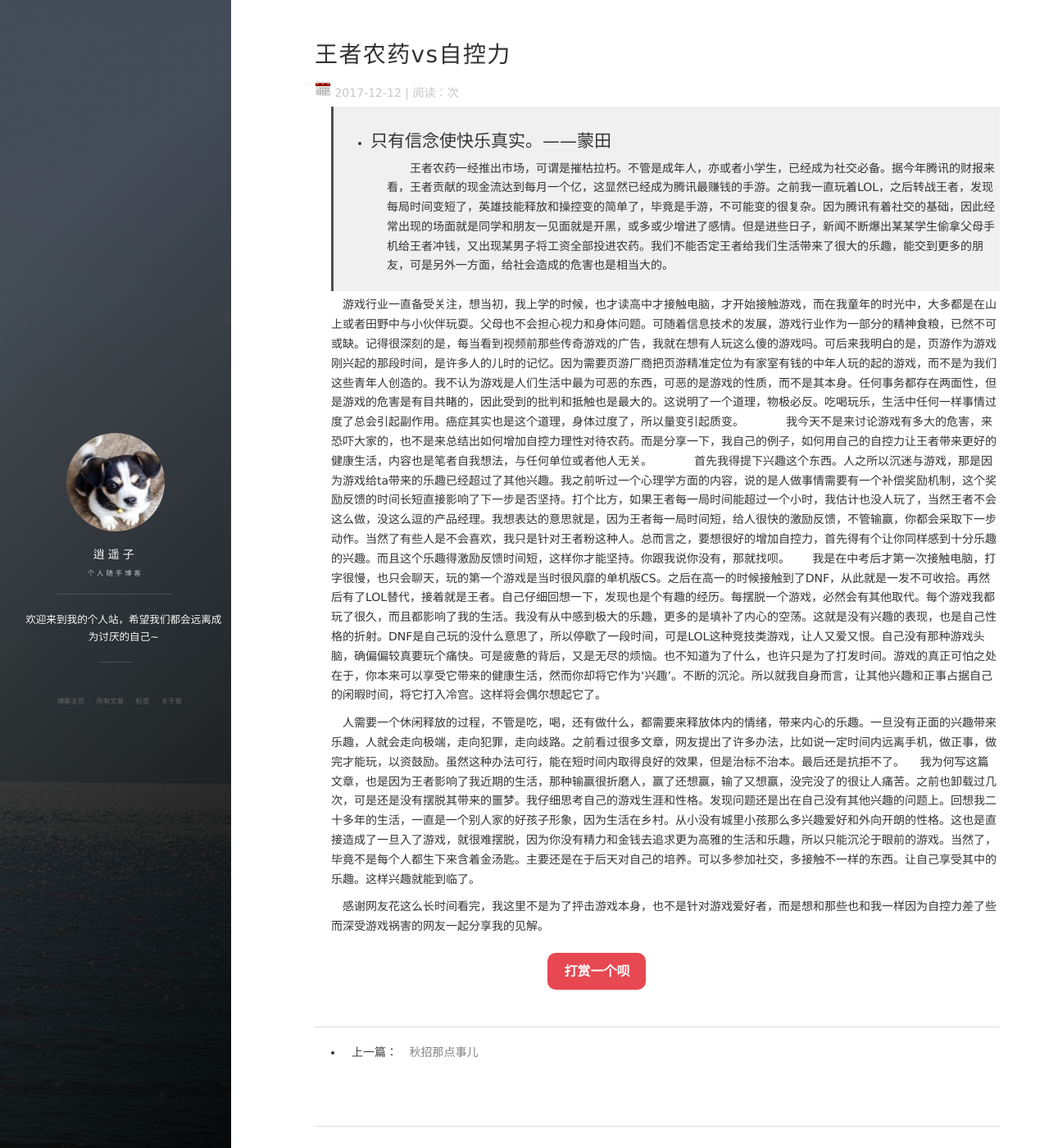
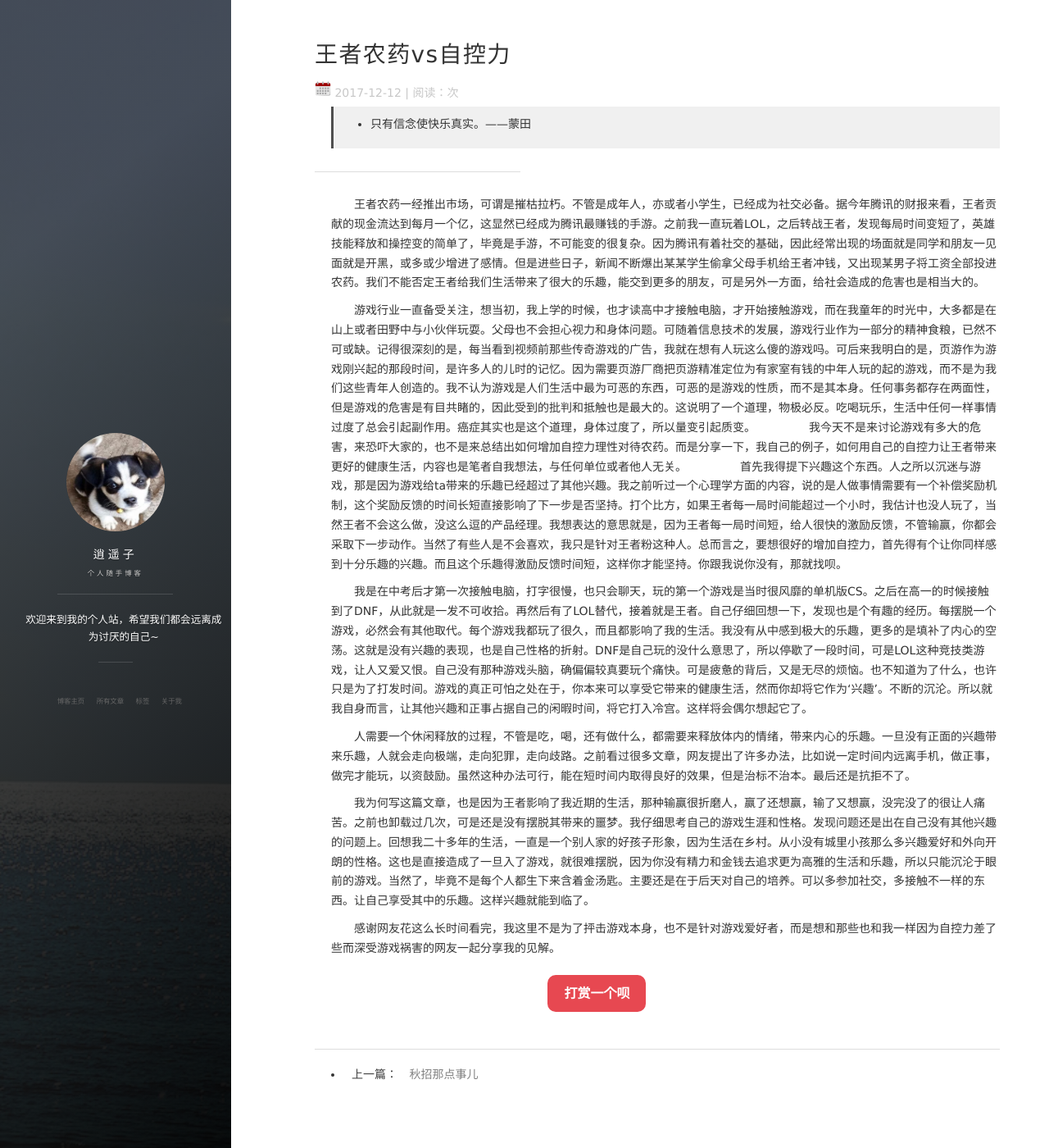
Before and after one commit to leezhu/leezhu.github.io, a Jekyll site: the page built from _posts/2017-12-12-王者农药vs自控力.md, in a window 1280 px wide and 1400 px high. Shown: the whole window at 82% size. Built offline with Jekyll 4.4.1, drawn with Linux system fonts in a browser that asks for light colours; nearby versions of some CDN libraries; comment, search, counter and statistics services are not loaded; part of the change alters nothing that is shown.

```diff
--- a/_posts/2017-12-12-王者农药vs自控力.md
+++ b/_posts/2017-12-12-王者农药vs自控力.md
@@ -7,18 +7,20 @@ tag: 感悟
 ---
 
 > * 只有信念使快乐真实。——蒙田
+
 ------
 　　王者农药一经推出市场，可谓是摧枯拉朽。不管是成年人，亦或者小学生，已经成为社交必备。据今年腾讯的财报来看，王者贡献的现金流达到每月一个亿，这显然已经成为腾讯最赚钱的手游。之前我一直玩着LOL，之后转战王者，发现每局时间变短了，英雄技能释放和操控变的简单了，毕竟是手游，不可能变的很复杂。因为腾讯有着社交的基础，因此经常出现的场面就是同学和朋友一见面就是开黑，或多或少增进了感情。但是进些日子，新闻不断爆出某某学生偷拿父母手机给王者冲钱，又出现某男子将工资全部投进农药。我们不能否定王者给我们生活带来了很大的乐趣，能交到更多的朋友，可是另外一方面，给社会造成的危害也是相当大的。
 
-&emsp;游戏行业一直备受关注，想当初，我上学的时候，也才读高中才接触电脑，才开始接触游戏，而在我童年的时光中，大多都是在山上或者田野中与小伙伴玩耍。父母也不会担心视力和身体问题。可随着信息技术的发展，游戏行业作为一部分的精神食粮，已然不可或缺。记得很深刻的是，每当看到视频前那些传奇游戏的广告，我就在想有人玩这么傻的游戏吗。可后来我明白的是，页游作为游戏刚兴起的那段时间，是许多人的儿时的记忆。因为需要页游厂商把页游精准定位为有家室有钱的中年人玩的起的游戏，而不是为我们这些青年人创造的。我不认为游戏是人们生活中最为可恶的东西，可恶的是游戏的性质，而不是其本身。任何事务都存在两面性，但是游戏的危害是有目共睹的，因此受到的批判和抵触也是最大的。这说明了一个道理，物极必反。吃喝玩乐，生活中任何一样事情过度了总会引起副作用。癌症其实也是这个道理，身体过度了，所以量变引起质变。
+　　游戏行业一直备受关注，想当初，我上学的时候，也才读高中才接触电脑，才开始接触游戏，而在我童年的时光中，大多都是在山上或者田野中与小伙伴玩耍。父母也不会担心视力和身体问题。可随着信息技术的发展，游戏行业作为一部分的精神食粮，已然不可或缺。记得很深刻的是，每当看到视频前那些传奇游戏的广告，我就在想有人玩这么傻的游戏吗。可后来我明白的是，页游作为游戏刚兴起的那段时间，是许多人的儿时的记忆。因为需要页游厂商把页游精准定位为有家室有钱的中年人玩的起的游戏，而不是为我们这些青年人创造的。我不认为游戏是人们生活中最为可恶的东西，可恶的是游戏的性质，而不是其本身。任何事务都存在两面性，但是游戏的危害是有目共睹的，因此受到的批判和抵触也是最大的。这说明了一个道理，物极必反。吃喝玩乐，生活中任何一样事情过度了总会引起副作用。癌症其实也是这个道理，身体过度了，所以量变引起质变。
 
-&emsp;我今天不是来讨论游戏有多大的危害，来恐吓大家的，也不是来总结出如何增加自控力理性对待农药。而是分享一下，我自己的例子，如何用自己的自控力让王者带来更好的健康生活，内容也是笔者自我想法，与任何单位或者他人无关。
+　　我今天不是来讨论游戏有多大的危害，来恐吓大家的，也不是来总结出如何增加自控力理性对待农药。而是分享一下，我自己的例子，如何用自己的自控力让王者带来更好的健康生活，内容也是笔者自我想法，与任何单位或者他人无关。
 
-&emsp;首先我得提下兴趣这个东西。人之所以沉迷与游戏，那是因为游戏给ta带来的乐趣已经超过了其他兴趣。我之前听过一个心理学方面的内容，说的是人做事情需要有一个补偿奖励机制，这个奖励反馈的时间长短直接影响了下一步是否坚持。打个比方，如果王者每一局时间能超过一个小时，我估计也没人玩了，当然王者不会这么做，没这么逗的产品经理。我想表达的意思就是，因为王者每一局时间短，给人很快的激励反馈，不管输赢，你都会采取下一步动作。当然了有些人是不会喜欢，我只是针对王者粉这种人。总而言之，要想很好的增加自控力，首先得有个让你同样感到十分乐趣的兴趣。而且这个乐趣得激励反馈时间短，这样你才能坚持。你跟我说你没有，那就找呗。
+　　首先我得提下兴趣这个东西。人之所以沉迷与游戏，那是因为游戏给ta带来的乐趣已经超过了其他兴趣。我之前听过一个心理学方面的内容，说的是人做事情需要有一个补偿奖励机制，这个奖励反馈的时间长短直接影响了下一步是否坚持。打个比方，如果王者每一局时间能超过一个小时，我估计也没人玩了，当然王者不会这么做，没这么逗的产品经理。我想表达的意思就是，因为王者每一局时间短，给人很快的激励反馈，不管输赢，你都会采取下一步动作。当然了有些人是不会喜欢，我只是针对王者粉这种人。总而言之，要想很好的增加自控力，首先得有个让你同样感到十分乐趣的兴趣。而且这个乐趣得激励反馈时间短，这样你才能坚持。你跟我说你没有，那就找呗。
 
-&emsp;我是在中考后才第一次接触电脑，打字很慢，也只会聊天，玩的第一个游戏是当时很风靡的单机版CS。之后在高一的时候接触到了DNF，从此就是一发不可收拾。再然后有了LOL替代，接着就是王者。自己仔细回想一下，发现也是个有趣的经历。每摆脱一个游戏，必然会有其他取代。每个游戏我都玩了很久，而且都影响了我的生活。我没有从中感到极大的乐趣，更多的是填补了内心的空荡。这就是没有兴趣的表现，也是自己性格的折射。DNF是自己玩的没什么意思了，所以停歇了一段时间，可是LOL这种竞技类游戏，让人又爱又恨。自己没有那种游戏头脑，确偏偏较真要玩个痛快。可是疲惫的背后，又是无尽的烦恼。也不知道为了什么，也许只是为了打发时间。游戏的真正可怕之处在于，你本来可以享受它带来的健康生活，然而你却将它作为‘兴趣’。不断的沉沦。所以就我自身而言，让其他兴趣和正事占据自己的闲暇时间，将它打入冷宫。这样将会偶尔想起它了。
+　　我是在中考后才第一次接触电脑，打字很慢，也只会聊天，玩的第一个游戏是当时很风靡的单机版CS。之后在高一的时候接触到了DNF，从此就是一发不可收拾。再然后有了LOL替代，接着就是王者。自己仔细回想一下，发现也是个有趣的经历。每摆脱一个游戏，必然会有其他取代。每个游戏我都玩了很久，而且都影响了我的生活。我没有从中感到极大的乐趣，更多的是填补了内心的空荡。这就是没有兴趣的表现，也是自己性格的折射。DNF是自己玩的没什么意思了，所以停歇了一段时间，可是LOL这种竞技类游戏，让人又爱又恨。自己没有那种游戏头脑，确偏偏较真要玩个痛快。可是疲惫的背后，又是无尽的烦恼。也不知道为了什么，也许只是为了打发时间。游戏的真正可怕之处在于，你本来可以享受它带来的健康生活，然而你却将它作为‘兴趣’。不断的沉沦。所以就我自身而言，让其他兴趣和正事占据自己的闲暇时间，将它打入冷宫。这样将会偶尔想起它了。
 
-&emsp;人需要一个休闲释放的过程，不管是吃，喝，还有做什么，都需要来释放体内的情绪，带来内心的乐趣。一旦没有正面的兴趣带来乐趣，人就会走向极端，走向犯罪，走向歧路。之前看过很多文章，网友提出了许多办法，比如说一定时间内远离手机，做正事，做完才能玩，以资鼓励。虽然这种办法可行，能在短时间内取得良好的效果，但是治标不治本。最后还是抗拒不了。
-&emsp;我为何写这篇文章，也是因为王者影响了我近期的生活，那种输赢很折磨人，赢了还想赢，输了又想赢，没完没了的很让人痛苦。之前也卸载过几次，可是还是没有摆脱其带来的噩梦。我仔细思考自己的游戏生涯和性格。发现问题还是出在自己没有其他兴趣的问题上。回想我二十多年的生活，一直是一个别人家的好孩子形象，因为生活在乡村。从小没有城里小孩那么多兴趣爱好和外向开朗的性格。这也是直接造成了一旦入了游戏，就很难摆脱，因为你没有精力和金钱去追求更为高雅的生活和乐趣，所以只能沉沦于眼前的游戏。当然了，毕竟不是每个人都生下来含着金汤匙。主要还是在于后天对自己的培养。可以多参加社交，多接触不一样的东西。让自己享受其中的乐趣。这样兴趣就能到临了。
+　　人需要一个休闲释放的过程，不管是吃，喝，还有做什么，都需要来释放体内的情绪，带来内心的乐趣。一旦没有正面的兴趣带来乐趣，人就会走向极端，走向犯罪，走向歧路。之前看过很多文章，网友提出了许多办法，比如说一定时间内远离手机，做正事，做完才能玩，以资鼓励。虽然这种办法可行，能在短时间内取得良好的效果，但是治标不治本。最后还是抗拒不了。
 
-&emsp;感谢网友花这么长时间看完，我这里不是为了抨击游戏本身，也不是针对游戏爱好者，而是想和那些也和我一样因为自控力差了些而深受游戏祸害的网友一起分享我的见解。
+　　我为何写这篇文章，也是因为王者影响了我近期的生活，那种输赢很折磨人，赢了还想赢，输了又想赢，没完没了的很让人痛苦。之前也卸载过几次，可是还是没有摆脱其带来的噩梦。我仔细思考自己的游戏生涯和性格。发现问题还是出在自己没有其他兴趣的问题上。回想我二十多年的生活，一直是一个别人家的好孩子形象，因为生活在乡村。从小没有城里小孩那么多兴趣爱好和外向开朗的性格。这也是直接造成了一旦入了游戏，就很难摆脱，因为你没有精力和金钱去追求更为高雅的生活和乐趣，所以只能沉沦于眼前的游戏。当然了，毕竟不是每个人都生下来含着金汤匙。主要还是在于后天对自己的培养。可以多参加社交，多接触不一样的东西。让自己享受其中的乐趣。这样兴趣就能到临了。
+
+　　感谢网友花这么长时间看完，我这里不是为了抨击游戏本身，也不是针对游戏爱好者，而是想和那些也和我一样因为自控力差了些而深受游戏祸害的网友一起分享我的见解。
```
